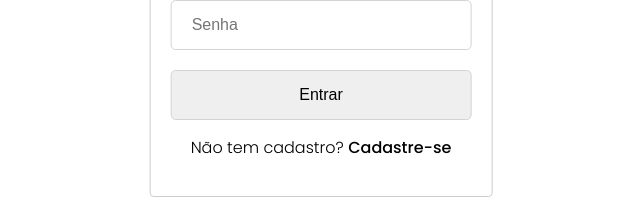
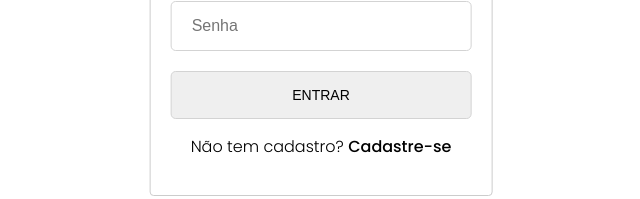
Before and after one commit to Rodriguesss/sneakeer-frontend, a React (Vite) app: page /modal in a window 1280 px wide. Both pictures are taken after a click on the button "Entrar/Cadastrar". Shown: the part 416-615 px from the top of the page, without its empty margins (319-959 px from the left). Built offline with nearby package versions, Linux system fonts and the light colour scheme.

Commit message:
fix form button font-size

```diff
--- a/src/components/Form/Login/index.jsx
+++ b/src/components/Form/Login/index.jsx
@@ -25,7 +25,7 @@ export default function Login() {
 				<Input {...register("email")} type="text" placeholder="Email" />
 				<Input {...register("password")} type="password" placeholder="Senha" />
 
-				<Input type="submit" value="Entrar" button={true} />
+				<Input type="submit" value="ENTRAR" button={true} />
 			</Form>
 		</>
 	)
--- a/src/components/Form/Register/index.jsx
+++ b/src/components/Form/Register/index.jsx
@@ -26,7 +26,7 @@ export default function Register() {
 				<Input {...register("password")} type="password" minLength="3" maxLength="15" placeholder="Senha" />
 				<Input {...register("password_confirmation")} type="password" minLength="3" maxLength="15" placeholder="Confirme a senha" />
 
-				<Input type="submit" value="Registrar" button={true} />
+				<Input type="submit" value="REGISTRAR" button={true} />
 			</Form>
 		</>
 	)
--- a/src/components/Form/style.js
+++ b/src/components/Form/style.js
@@ -18,7 +18,11 @@ const Input = styled.input`
 	-moz-transition: all .1s linear;
 	-webkit-appearance:none;
 
-	${({button}) => button && `cursor: pointer;`}
+	${({button}) => button && `
+	font-size: 14px;
+
+	cursor: pointer;
+	`}
 
 	:focus {
 		border: 2px solid #3951b2;
```
